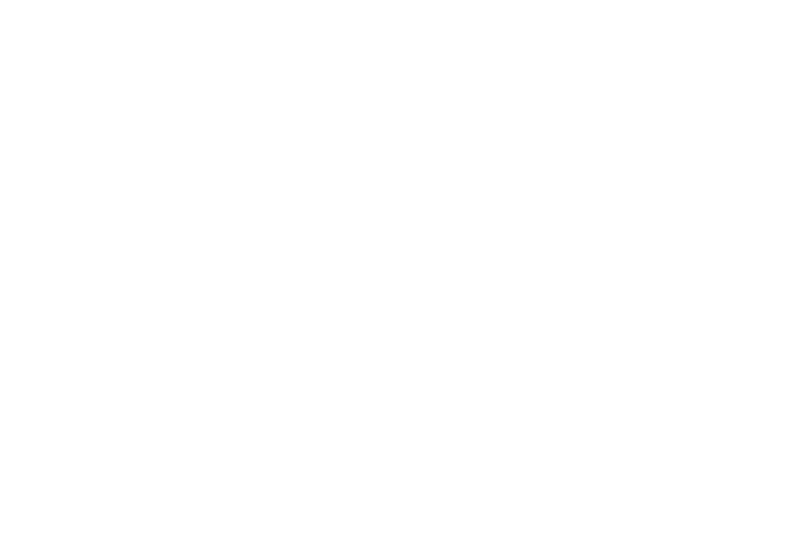
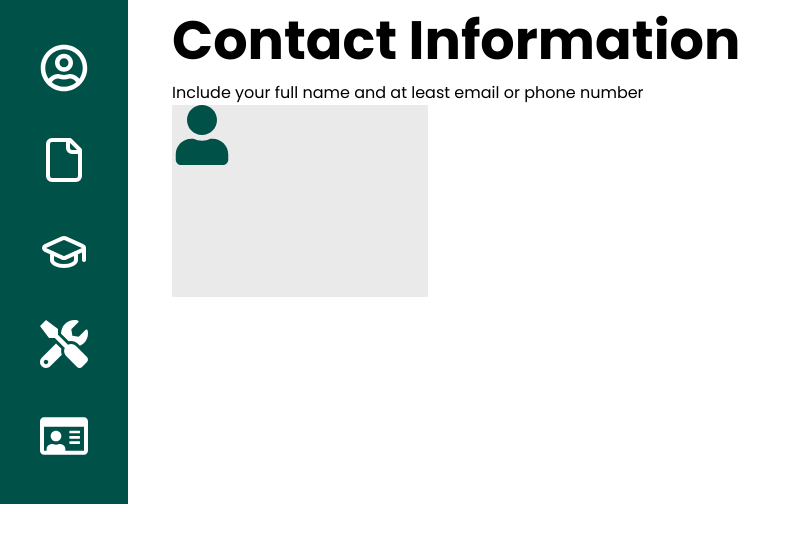
Before and after one commit to onuorachidimma/cv_maker, a React (Vite) app: page /dashboard in a window 1280 px wide. Before the commit this address had no page. Shown: the top 542 px of the page, without its empty margins (0-801 px from the left). Built offline with nearby package versions, Linux system fonts and the light colour scheme; a web font is replaced by a local one.

Commit message:
Publish dashboard page branch and initial setup of the page

```diff
--- a/src/App.jsx
+++ b/src/App.jsx
@@ -4,6 +4,7 @@ import HomePage from "./pages/homePage";
 import LoginPage from "./pages/loginPage";
 import Signup from "./pages/signup";
 import CVRanker from "./pages/cvRankerPage";
+import DashboardPage from "./pages/dashboardPage";
 
 function App() {
   return (
@@ -12,6 +13,7 @@ function App() {
       <Route path="/login" element={<LoginPage />} />
       <Route path="/signup" element={<Signup />} />
       <Route path="/rankCV" element={<CVRanker />} />
+      <Route path="/dashboard" element={<DashboardPage />} />
     </Routes>
   );
 }
--- /dev/null
+++ b/src/layouts/dashboard/DashboardAside.jsx
@@ -0,0 +1,20 @@
+import { FaRegUserCircle, FaFile, FaGraduationCap, FaTools, FaRegIdCard } from "react-icons/fa";
+import { LuFile, LuGraduationCap } from "react-icons/lu";
+
+function DashboardAside() {
+  return (
+    <>
+        <div className="w-32 h-full bg-customDarkGreen text-white flex flex-col items-center gap-11 py-11">
+            <FaRegUserCircle className="text-5xl" />
+            {/* <FaFile /> */}
+            <LuFile className="text-5xl" />
+            {/* <FaGraduationCap /> */}
+            <LuGraduationCap className="text-5xl" />
+            <FaTools className="text-5xl" />
+            <FaRegIdCard className="text-5xl" />
+        </div>
+    </>
+  )
+}
+
+export default DashboardAside
--- /dev/null
+++ b/src/layouts/dashboard/DashboardUserProfile.jsx
@@ -0,0 +1,17 @@
+import { FaUser } from "react-icons/fa";
+
+function DashboardUserProfile() {
+  return (
+    <>
+        <div className="ml-11">
+            <h1 className=" text-54px font-bold">Contact Information</h1>
+            <p>Include your full name and at least email or phone number</p>
+            <div className="w-64 h-48 bg-customLightGray">
+                <FaUser className="text-6xl text-customDarkGreen " />
+            </div>
+        </div>
+    </>
+  )
+}
+
+export default DashboardUserProfile
--- a/src/layouts/HomepageNavbar.jsx
+++ b/src/layouts/navbar/HomepageNavbar.jsx
@@ -1,7 +1,7 @@
 import { Link } from 'react-router-dom'
 import { useState } from 'react';
-import Logo from '../assets/images/Logo-whitebg.svg'
-import Hamburger from '../assets/images/hamburger menu.svg'
+import Logo from '../../assets/images/Logo-whitebg.svg'
+import Hamburger from '../../assets/images/hamburger menu.svg'
 
 
 function HomepageNavbar() {
--- a/src/pages/cvRankerPage.jsx
+++ b/src/pages/cvRankerPage.jsx
@@ -1,4 +1,4 @@
-import HomepageNavbar from "../layouts/HomepageNavbar"
+import HomepageNavbar from "../layouts/navbar/HomepageNavbar"
 import SectionHeading from "../layouts/homepageBody1/sectionHeading"
 const CVRanker = () => {
     return(
--- /dev/null
+++ b/src/pages/dashboardPage.jsx
@@ -0,0 +1,15 @@
+import DashboardAside from '../layouts/dashboard/DashboardAside'
+import DashboardUserProfile from '../layouts/dashboard/DashboardUserProfile'
+
+function dashboardPage() {
+  return (
+    <>
+      <div className="flex">
+        <DashboardAside />
+        <DashboardUserProfile />
+      </div>
+    </>
+  )
+}
+
+export default dashboardPage
--- a/src/pages/homePage.jsx
+++ b/src/pages/homePage.jsx
@@ -1,7 +1,6 @@
 import Hero from '../layouts/Hero'
-import HomepageNavbar from '../layouts/HomepageNavbar'
-import React from 'react';
-import HomepageBody2 from '../layouts/homepageBody2/HomepageBody2';
+import HomepageNavbar from '../layouts/navbar/HomepageNavbar'
+// import HomepageBody2 from '../layouts/homepageBody2/HomepageBody2';
 import HomepageBody1 from '../layouts/homepageBody1/homepageBody1';
 import CvTemplate from '../layouts/homepageBody2/cvTemplate';
 // import Footer from '../layouts/footer/footer';
--- a/tailwind.config.js
+++ b/tailwind.config.js
@@ -21,6 +21,7 @@ export default {
         customGreen: '#77CBA2',
         customLightSeaGreen: '#E4F5EC',
         customSeaGreen: '#77CBA2',
+        customLightGray: '#EBEAEA'
       },
       width: {
         '1/5': '20%',
@@ -44,6 +45,7 @@ export default {
       },
       fontSize: {
         '150px': '150px',
+        '54px': '54px'
       },
       lineHeight: {
         '156px': '156px',
```
Also changed, not shown: src/assets/images/HeroImage.png (deleted).
